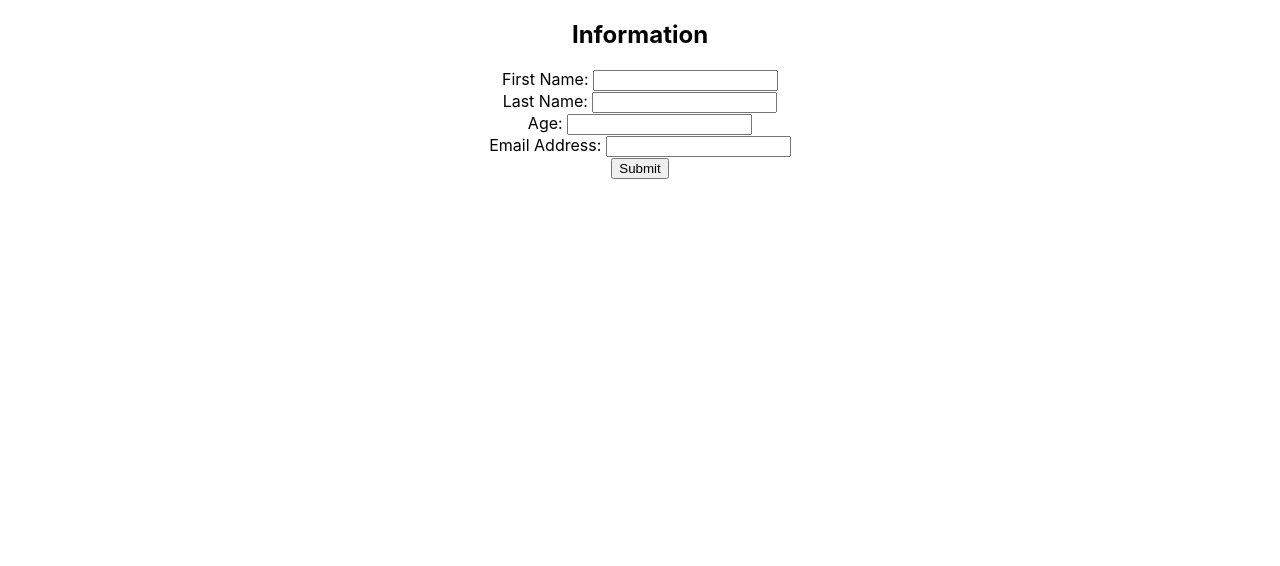
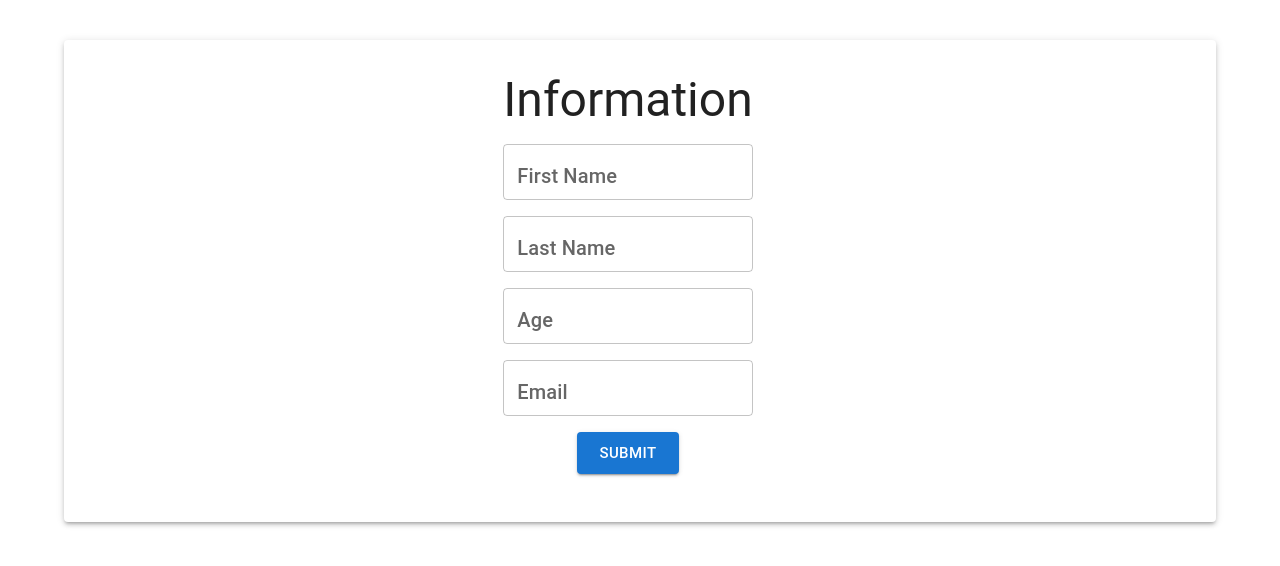
Before and after one commit to vknanavati/React-Form, a React (Create React App) app: page / in a window 1280 px wide. Shown: the top 566 px of the page. Built offline with nearby package versions, Linux system fonts and the light colour scheme.

Commit message:
styled form with MUI.

```diff
--- a/src/App.js
+++ b/src/App.js
@@ -1,6 +1,6 @@
-import { useState } from 'react';
-import { useEffect } from 'react';
-import "./index.css"
+import { useState, useEffect } from 'react';
+import { Container, Button, TextField, Grid, Paper, Typography } from '@mui/material';
+
 
 function App() {
 
@@ -12,22 +12,23 @@ function App() {
   Function is assigned to state variable instead
   of empty string*/
   const [firstName, setFirstName] = useState(() => {
-    return localStorage.getItem("first name") ;
+    return localStorage.getItem("first name") || "";
   });
   const [lastName, setLastName] = useState(() => {
-    return localStorage.getItem("last name")
+    return localStorage.getItem("last name") || "";
   });
   const [age, setAge] = useState(() => {
-    return localStorage.getItem("age")
+    return localStorage.getItem("age") || "";
   });
   const [email, setEmail] = useState(() => {
-    return localStorage.getItem("email")
+    return localStorage.getItem("email") || "";
   });
 
   const [displayName, setDisplayName] = useState("")
   const [displayLast, setDisplayLast] = useState("")
   const [displayAge, setDisplayAge] = useState("")
   const [displayEmail, setDisplayEmail] = useState("")
+  const [disableBtn, setDisableBtn] = useState(true)
 
   console.log("first name:", firstName)
   console.log("last name:", lastName)
@@ -44,6 +45,9 @@ function App() {
     localStorage.setItem("email", email);
   }, [firstName, lastName, age, email]);
 
+  // useEffect switch disable button on/off
+  // check if every input in NOT empty
+
   const handleClick = e => {
     e.preventDefault();
     setDisplayName(firstName);
@@ -57,53 +61,78 @@ function App() {
 
   }
   return (
-    <div className="body">
-     <h2>Information</h2>
+    <Container>
+      <Paper elevation={3} sx={{ padding: 2, marginTop: 5 }}>
+      <Grid
+          container
+          spacing={3}
+          justifyContent={"center"}
+          alignItems={"center"}
+          sx={{ marginBottom: 2 }}
+          >
           <form>
-        <div>
-          <label>First Name: </label>
-          <input
+            <Grid sx={{ marginBottom: 2, marginTop: 5 }} item xs={12} >
+              <Typography variant="h3">Information</Typography>
+            </Grid>
+            <Grid sx={{ marginBottom: 2}} item xs={12}>
+              <TextField
+                label={<Typography variant="h6">First Name</Typography>}
+                variant="outlined"
                 type="text"
                 value={firstName}
-            onChange={e => setFirstName(e.target.value)} />
-        </div>
-
-        <div>
-          <label>Last Name: </label>
-          <input
+                onChange={e => setFirstName(e.target.value)}
+                fullWidth
+                />
+            </Grid>
+            <Grid sx={{ marginBottom: 2 }} item xs={12}>
+            <TextField
+              label={<Typography variant="h6">Last Name</Typography>}
+              variant="outlined"
               type="text"
               value={lastName}
               onChange={e => setLastName(e.target.value)}
+              fullWidth
             />
-        </div>
-
-        <div>
-          <label>Age: </label>
-          <input
+            </Grid>
+            <Grid sx={{ marginBottom: 2 }} item xs={12}>
+              <TextField
+                label={<Typography variant="h6">Age</Typography>}
+                variant="outlined"
                 type="text"
                 value={age}
                 onChange={e => setAge(e.target.value)}
+                fullWidth
               />
-        </div>
-
-        <div>
-          <label>Email Address: </label>
-          <input
+            </Grid>
+            <Grid sx={{ marginBottom: 2 }} item xs={12}>
+              <TextField
+                label={<Typography variant="h6">Email</Typography>}
+                variant="outlined"
                 type="email"
                 value={email}
                 onChange={e => setEmail(e.target.value)}
+                fullWidth
               />
-        </div>
-
-        <button
+          </Grid>
+          <Grid sx={{ marginBottom: 2 }} item xs={12} container justifyContent={"center"} >
+            <Button
+            variant="contained"
+            size="large"
+            type="submit"
             onClick={e => handleClick(e)}
-        >Submit</button>
+            // disabled={disabledBtn}
+            >
+            Submit
+            </Button>
+          </Grid>
         </form>
+      </Grid>
+      </Paper>
         {displayName && <p>{displayName}</p>}
         {displayLast && <p>{displayLast}</p>}
         {displayAge && <p>{displayAge}</p>}
         {displayEmail && <p>{displayEmail}</p>}
-    </div>
+    </Container>
   );
 }
 
```
Lines whose indentation alone changed are shown as unchanged.
